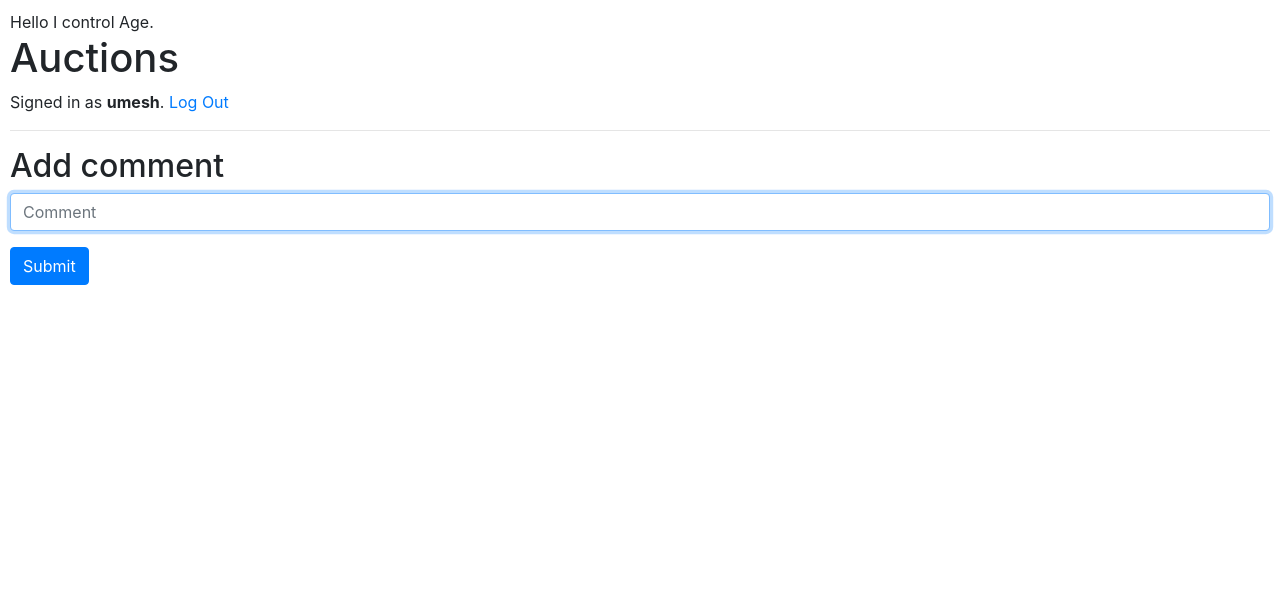
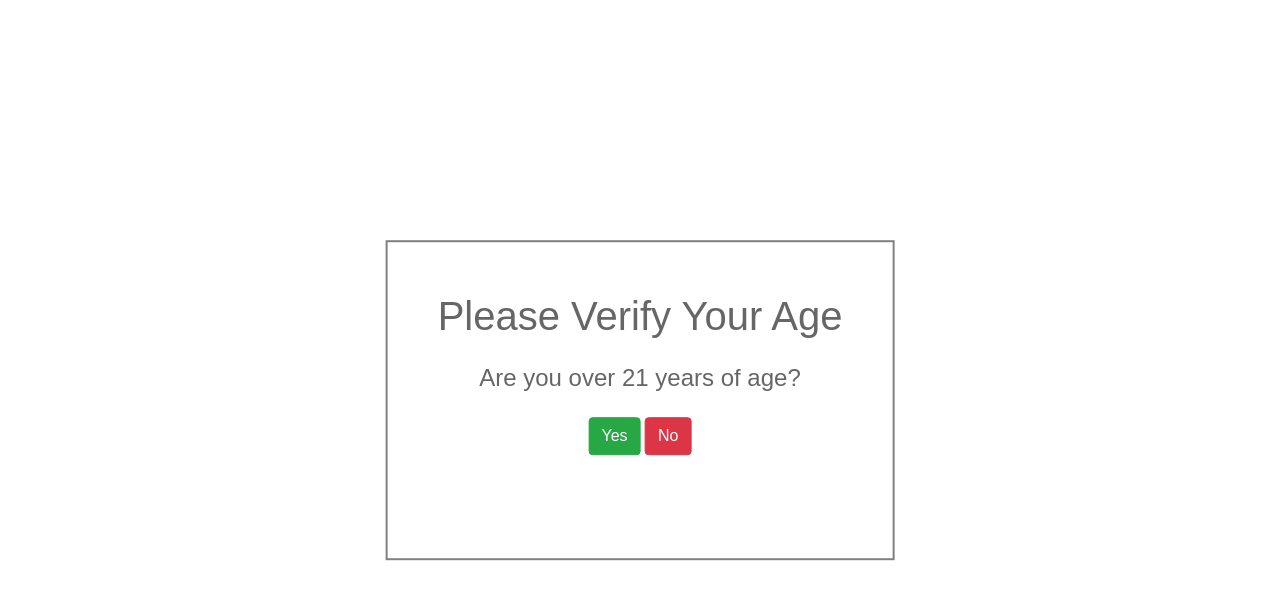
Before and after one commit to isaurav0/ShoppingStore, a Django app: page /auctions/add_comment/1/ in a window 1280 px wide. Shown: the top 600 px of the page. Run offline with Django 3.2, Linux system fonts and the light colour scheme; a user stored in the database is signed in; data comes from the database, SQL or seed files in the repository; both versions use the stored data as it was after the commit; some libraries are stand-ins or nearby versions.

Commit message:
age verification done

```diff
--- a/auctions/static/auctions/styles.css
+++ b/auctions/static/auctions/styles.css
@@ -1,8 +1,24 @@
-body {
-    padding: 10px;
+#age-gate {
+    text-align: center;
+    font-family: Arial, Helvetica, sans-serif;
+    font-weight: 400;
+    color: #666;
+    display: inline-block;
+    left: 50%;
+	top: 50%;
+    border: 2px solid gray;
+    padding: 50px;
+    line-height: 1em;
+    position: absolute;
+	transform: translate(-50%, -50%);
+	text-align: center;
 }
 
 
-.content{
-	/*display: none;*/
+#content{
+	display: none;
 }
+
+#reject{
+	visibility: hidden;
+}
--- a/auctions/templates/auctions/layout.html
+++ b/auctions/templates/auctions/layout.html
@@ -9,11 +9,15 @@
     </head>
     <body>
 
-        <div class="age-control">
-            Hello I control Age.
+        <div id="age-gate">
+            <h1>Please Verify Your Age</h1><br>
+            <h4>Are you over 21 years of age?</h4><br>
+            <button type="submit" value="1" class="btn btn-success" onclick="setAge(this.value)">Yes</button>
+            <button type="submit" value="0" class="btn btn-danger" onclick="setAge(this.value)">No</button><br><br>
+            <h4 class="text-danger" id="reject" > You can't proceed. </h4>
         </div>
 
-        <div class="content">
+        <div id="content">
              <h1>Auctions</h1>
             {% if user.is_authenticated %}
                 <div>
@@ -35,6 +39,36 @@
 
         <script type="text/javascript">
 
+            checkAge()
+
+            function setAge(value){
+                window.localStorage.setItem("AgeOkay", value==1 ? true : false)
+                checkAge()
+            }
+
+            function checkAge(){
+
+                let AgeOkay = window.localStorage.getItem("AgeOkay")
+                let ageGate = document.getElementById("age-gate")
+                let content = document.getElementById("content")
+                let reject = document.getElementById("reject")
+
+                if(AgeOkay=="true"){
+                    ageGate.style.display = "none"
+                    content.style.display = "block"
+                }
+                else if(AgeOkay==null){
+                    ageGate.style.display = "block"
+                    content.style.display = "none"
+                }
+                else{
+                    ageGate.style.display = "block"
+                    content.style.display = "none"
+                    reject.style.visibility = "visible"
+                }
+
+            }
+
         </script>
 
     </body>
```
Also changed, not shown: README.md, db.sqlite3.
